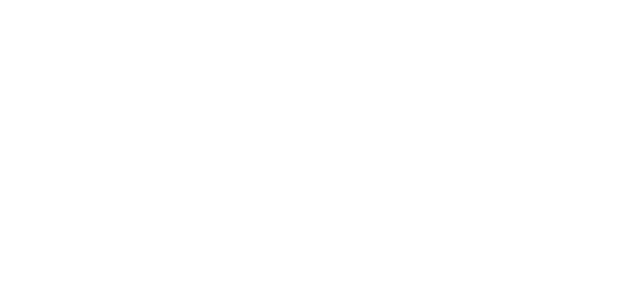
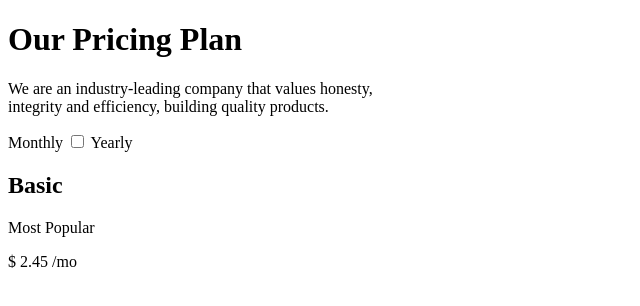
Before and after one commit to alessandrotiberia/htmlcss-pricing-plan, a plain HTML site: page index.html in a window 1280 px wide. Shown: the whole page, without its empty margins (0-640 px from the left). Drawn offline with Linux system fonts and the light colour scheme.

Commit message:
inizio 1 card e header html

```diff
--- a/index.html
+++ b/index.html
@@ -1,12 +1,37 @@
 <!DOCTYPE html>
 <html lang="it">
+
 <head>
     <meta charset="UTF-8">
     <meta name="viewport" content="width=device-width, initial-scale=1.0">
     <title>htmlcss-pricing-plan</title>
 
 </head>
+
 <body>
+    <header>
+        <h1>Our Pricing Plan</h1>
+        <p>We are an industry-leading company that values honesty, <br>
+            integrity and efficiency, building quality products.</p>
+        <div class="toggle">
+          <span>Monthly</span>
+          <input type="checkbox"> <!--elemento per controllo-->
+          <span>Yearly</span>
+        </div>
+    </header>
+    <main>
+       <div class="card">
+        <h2>Basic</h2>
+        <p>Most Popular</p>
+       <!--metto dentro un div  per modificare in css poi-->
+       <div class="prezzo">
+        <span class="dollaro">$</span>
+        <span class="numeri">2.45</span>
+        <span class="periodo">/mo</span>
+       </div>
+       </div>
 
+    </main>
 </body>
+
 </html>
```
